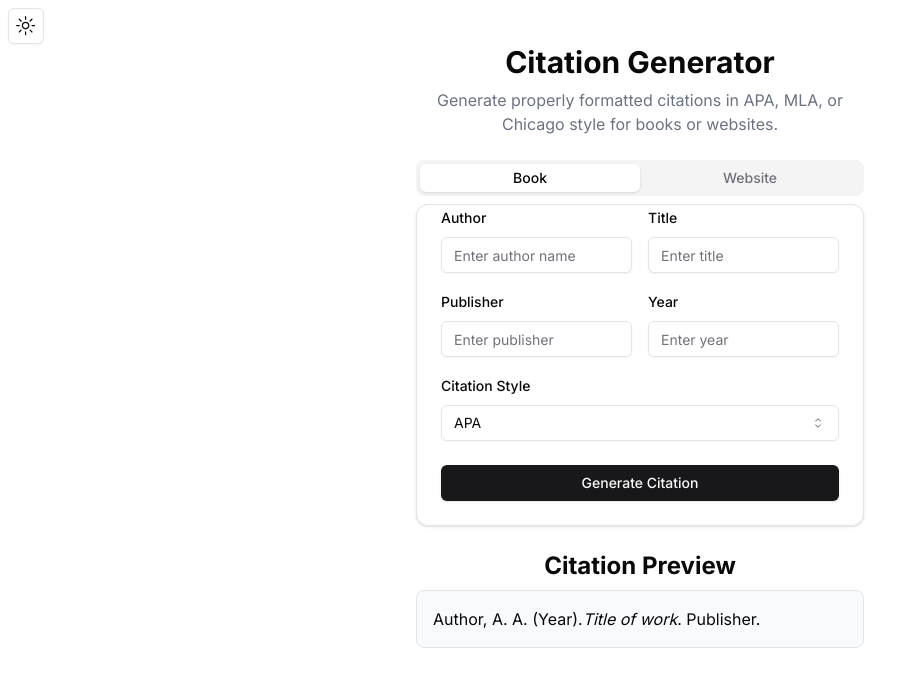
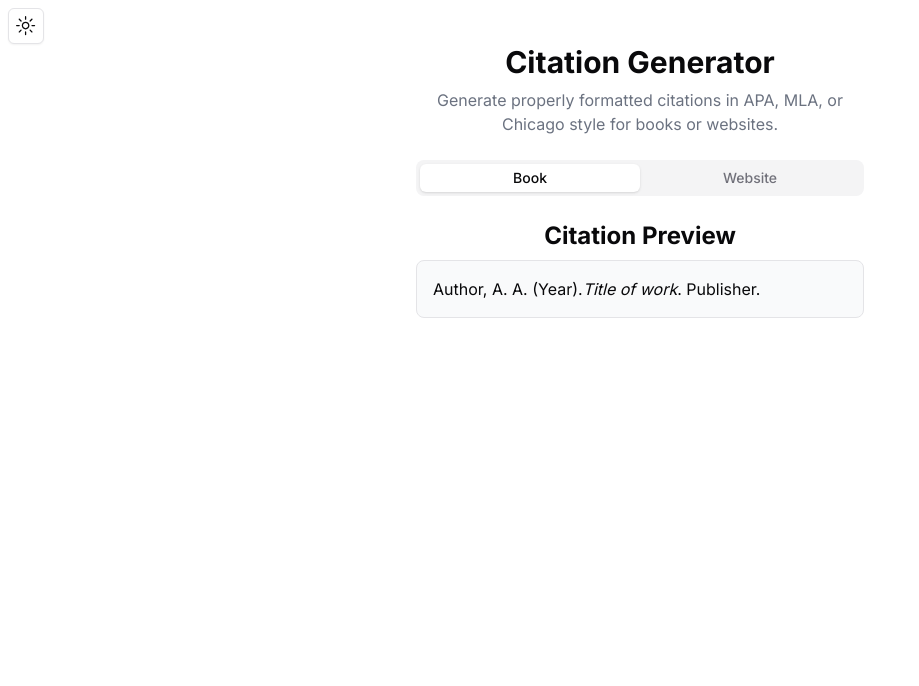
Before and after one commit to Selyss/citify, a Next.js app: page / in a window 1280 px wide. Shown: the top 686 px of the page, without its empty margins (0-919 px from the left). Built offline with nearby package versions, Linux system fonts and the light colour scheme.

Commit message:
redo form again

```diff
--- a/components/citation-form.tsx
+++ b/components/citation-form.tsx
@@ -1,14 +1,3 @@
-import { Button } from "@/components/ui/button";
-import { Card, CardContent, CardFooter } from "@/components/ui/card";
-import { Input } from "@/components/ui/input";
-import { Label } from "@/components/ui/label";
-import {
-  Select,
-  SelectContent,
-  SelectItem,
-  SelectTrigger,
-  SelectValue,
-} from "@/components/ui/select";
 import { Tabs, TabsContent, TabsList, TabsTrigger } from "@/components/ui/tabs";
 import { z } from "zod";
 
@@ -48,102 +37,8 @@ export function CitationForm() {
           <TabsTrigger value="book">Book</TabsTrigger>
           <TabsTrigger value="website">Website</TabsTrigger>
         </TabsList>
-        <TabsContent value="book">
-          <Card>
-            <CardContent className="space-y-4">
-              <div className="grid grid-cols-2 gap-4">
-                <div className="space-y-2">
-                  <Label htmlFor="author">Author</Label>
-                  <Input id="author" placeholder="Enter author name" />
-                </div>
-                <div className="space-y-2">
-                  <Label htmlFor="title">Title</Label>
-                  <Input id="title" placeholder="Enter title" />
-                </div>
-              </div>
-              <div className="grid grid-cols-2 gap-4">
-                <div className="space-y-2">
-                  <Label htmlFor="publication">Publisher</Label>
-                  <Input id="publication" placeholder="Enter publisher" />
-                </div>
-                <div className="space-y-2">
-                  <Label htmlFor="year">Year</Label>
-                  <Input id="year" placeholder="Enter year" type="number" />
-                </div>
-              </div>
-              <div className="space-y-2">
-                <Label htmlFor="style">Citation Style</Label>
-                <Select defaultValue="apa">
-                  <SelectTrigger className="w-full">
-                    <SelectValue placeholder="Select citation style" />
-                  </SelectTrigger>
-                  <SelectContent>
-                    <SelectItem value="apa">APA</SelectItem>
-                    <SelectItem value="mla">MLA</SelectItem>
-                    <SelectItem value="chicago">Chicago</SelectItem>
-                  </SelectContent>
-                </Select>
-              </div>
-            </CardContent>
-            <CardFooter>
-              <Button className="w-full" type="submit">
-                Generate Citation
-              </Button>
-            </CardFooter>
-          </Card>
-        </TabsContent>
-        <TabsContent value="website">
-          <Card>
-            <CardContent className="space-y-4">
-              <div className="grid grid-cols-2 gap-4">
-                <div className="space-y-2">
-                  <Label htmlFor="author">Author/Editor</Label>
-                  <Input id="author" placeholder="Enter author/editor name" />
-                </div>
-                <div className="space-y-2">
-                  <Label htmlFor="title">Title</Label>
-                  <Input id="title" placeholder="Enter title" />
-                </div>
-              </div>
-              <div className="grid grid-cols-2 gap-4">
-                <div className="space-y-2">
-                  <Label htmlFor="publication">Website Name</Label>
-                  <Input id="publication" placeholder="Enter website name" />
-                </div>
-                <div className="space-y-2">
-                  <Label htmlFor="year">Access Date</Label>
-                  <Input
-                    id="year"
-                    placeholder="Enter access date"
-                    type="date"
-                  />
-                </div>
-              </div>
-              <div className="space-y-2">
-                <Label htmlFor="url">URL</Label>
-                <Input id="url" placeholder="Enter URL" />
-              </div>
-              <div className="space-y-2">
-                <Label htmlFor="style">Citation Style</Label>
-                <Select defaultValue="apa">
-                  <SelectTrigger className="w-full">
-                    <SelectValue placeholder="Select citation style" />
-                  </SelectTrigger>
-                  <SelectContent>
-                    <SelectItem value="apa">APA</SelectItem>
-                    <SelectItem value="mla">MLA</SelectItem>
-                    <SelectItem value="chicago">Chicago</SelectItem>
-                  </SelectContent>
-                </Select>
-              </div>
-            </CardContent>
-            <CardFooter>
-              <Button className="w-full" type="submit">
-                Generate Citation
-              </Button>
-            </CardFooter>
-          </Card>
-        </TabsContent>
+        <TabsContent value="book"></TabsContent>
+        <TabsContent value="website"></TabsContent>
       </Tabs>
       <div className="space-y-2 text-center">
         <h2 className="text-2xl font-bold">Citation Preview</h2>
```
